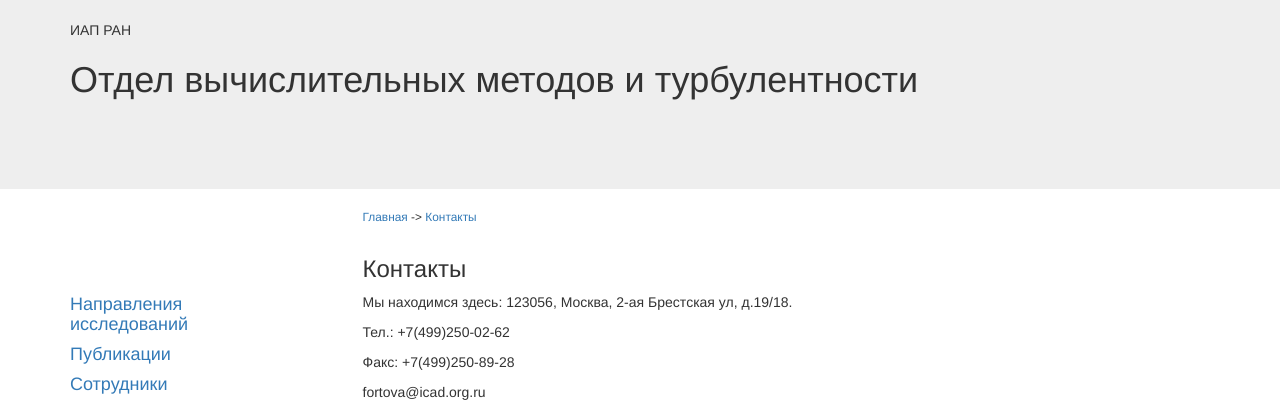
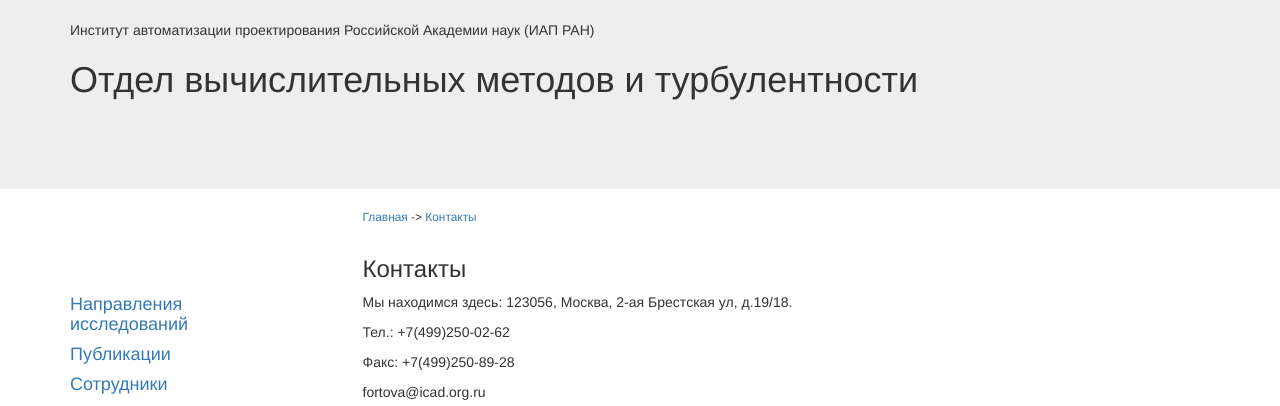
Before and after one commit to vadimvshepelev/icad-dcmt, a Django app: page /contacts/ in a window 1280 px wide. Shown: the top 406 px of the page. Run offline with Django 3.2, Linux system fonts and the light colour scheme; data comes from the database, SQL or seed files in the repository; some libraries are stand-ins or nearby versions.

Commit message:
cosmetic

```diff
--- a/dcmtsite/www/templates/base.html
+++ b/dcmtsite/www/templates/base.html
@@ -12,7 +12,7 @@
   <body>
 	<div class='header'>
 	  <div class='container'>
-	    <p> <br> ИАП РАН</p>
+	    <p> <br> Институт автоматизации проектирования Российской Академии наук (ИАП РАН)</p>
         <h1>Отдел вычислительных методов и турбулентности <br><br><br> </h1>
 
 	  </div>
```
